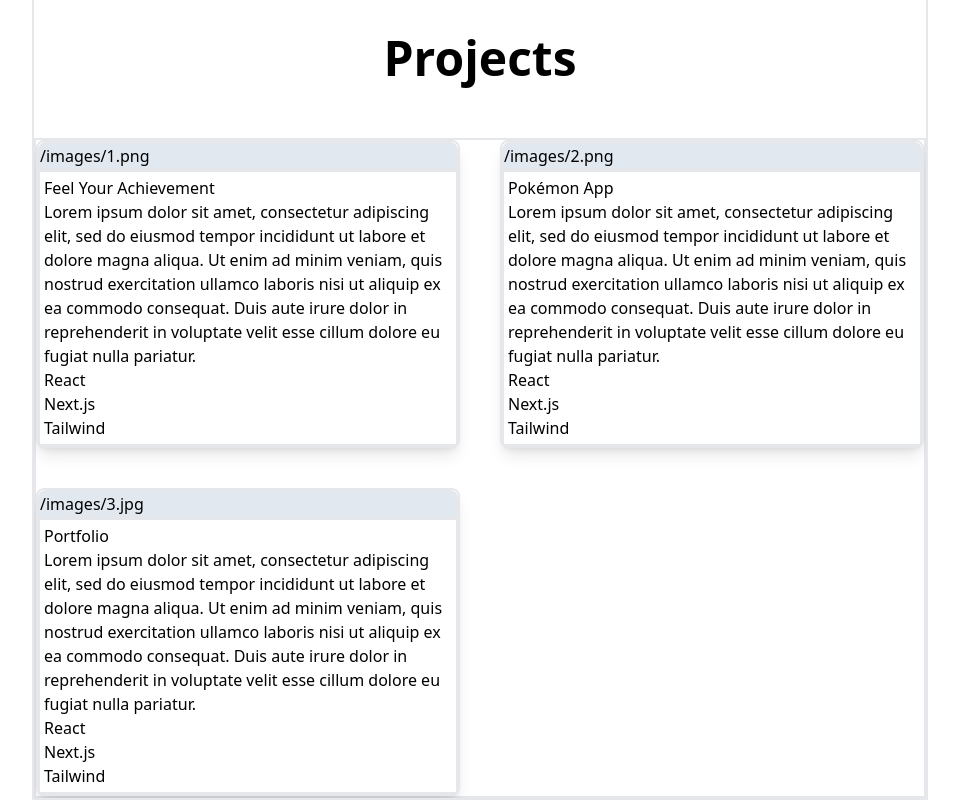
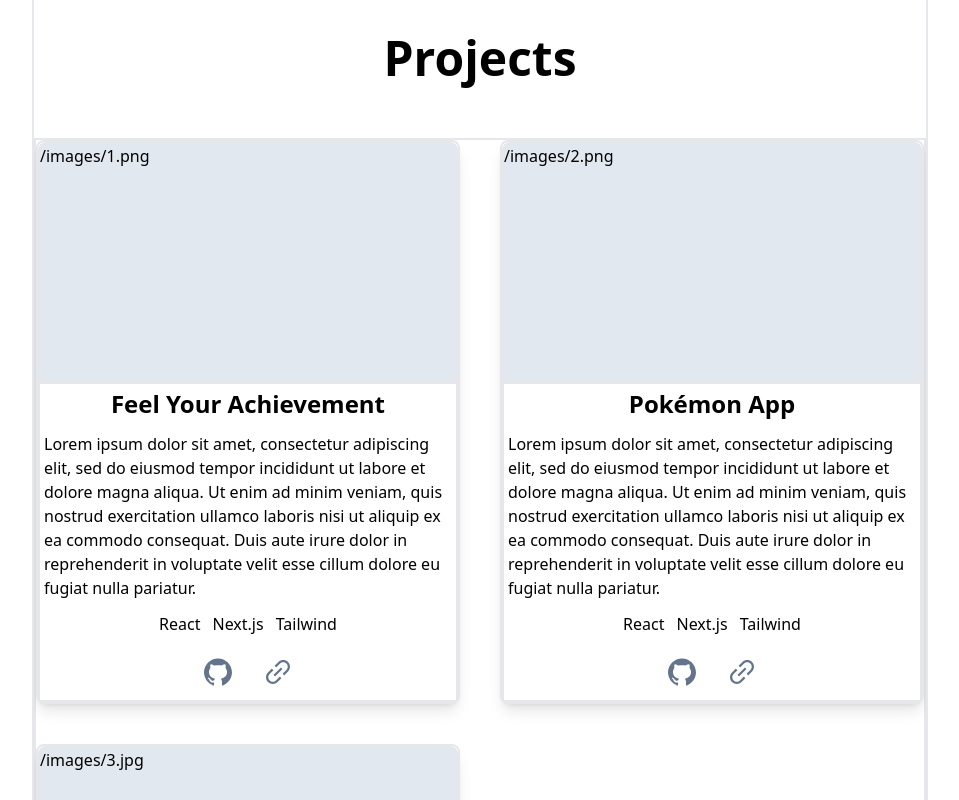
Before and after one commit to mikuweb/Portfolio, a Next.js app: page / in a window 1280 px wide. Shown: the part 840-1640 px from the top of the page, without its empty margins (160-1119 px from the left). Built offline with nearby package versions, Linux system fonts and the light colour scheme.

Commit message:
markup project section

```diff
--- a/src/components/Projects.tsx
+++ b/src/components/Projects.tsx
@@ -1,5 +1,7 @@
 import React from "react";
 import { projects } from "../constants/constants";
+import { AiOutlineLink, AiFillGithub } from "react-icons/ai";
+import Link from "next/link";
 
 const Projects = () => {
   return (
@@ -10,23 +12,39 @@
     >
       <h2 className="font-bold text-5xl p-14 ">Projects</h2>
       {/* Cards container */}
-      <div className="border-2 max-w-full mx-auto grid grid-cols-1 md:grid-cols-2 md:gap-10">
+      <div className="border-2 w-4/5 md:w-full mx-auto grid grid-cols-1 md:grid-cols-2 gap-10">
         {/* cards */}
         {projects.map((project) => (
+          // Card
           <div
             key={project.id}
             className="border-2 h-fit bg-white rounded-lg shadow-lg flex-col"
           >
-            <div className="border-2 bg-slate-200 rounded-t-lg">
-              <span>{project.image}</span>
+            <div className="border-2 h-60 bg-slate-200 rounded-t-lg">
+              <span className="">{project.image}</span>
             </div>
-            <div className="border-2 p-1">
-              <p>{project.title}</p>
+            {/* Contents */}
+            <div className="border-2 p-1 gap-3 flex flex-col items-center">
+              <p className="text-2xl font-bold">{project.title}</p>
               <p>{project.description}</p>
-              <div>
-                {project.tags.map((entry) => (
-                  <div key={entry}>{entry}</div>
+              <div className="flex gap-3">
+                {project.tags.map((entry, index) => (
+                  <div key={index}>{entry}</div>
                 ))}
+              </div>
+              <div className="flex gap-3">
+                <Link
+                  className="text-slate-500 transition duration-300 ease-in-out  rounded-full p-2 hover:bg-sky-200/70 cursor-pointer"
+                  href={project.source}
+                >
+                  <AiFillGithub size="2rem" />
+                </Link>
+                <Link
+                  className="text-slate-500 transition duration-300 ease-in-out  rounded-full p-2 hover:bg-sky-200/70 cursor-pointer"
+                  href={project.visit}
+                >
+                  <AiOutlineLink size="2rem" />
+                </Link>
               </div>
             </div>
           </div>
```
